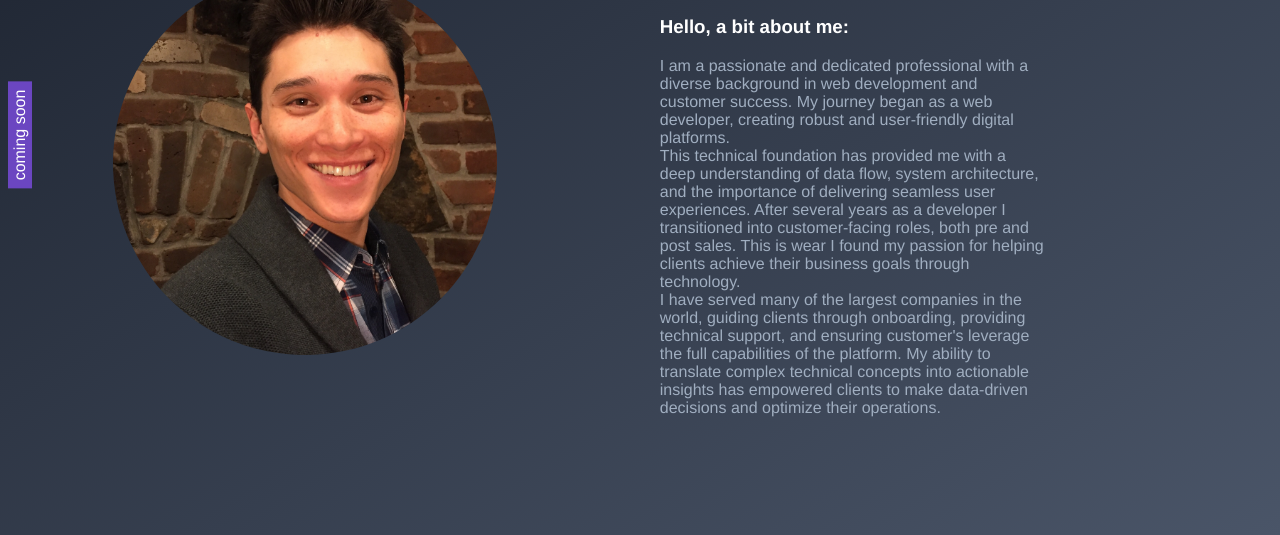
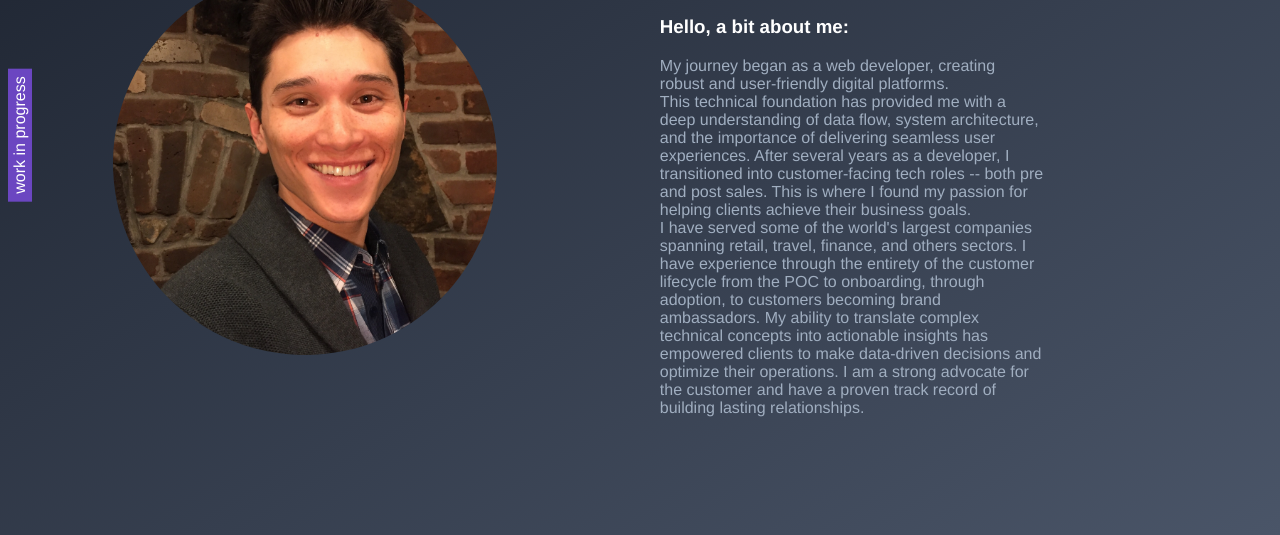
Before and after one commit to SirWilliamIII/simple-resume-site, a website: page public/index.html in a window 1280 px wide. Shown: the part 265-800 px from the top of the page. Drawn offline with Linux system fonts and the light colour scheme.

Commit message:
small changes

```diff
--- a/public/index.html
+++ b/public/index.html
@@ -18,7 +18,7 @@
     <script>
         // Initialize the agent on page load.
         const fpPromise =
-            import (`https://willcarpenter.site/SMEvOqmLj49Ger9V/svv3Gw1ARAsK3Vxb?apiKey=6TuYm9Q8YzpfbDVUTUY3`)
+            import(`https://willcarpenter.site/SMEvOqmLj49Ger9V/svv3Gw1ARAsK3Vxb?apiKey=6TuYm9Q8YzpfbDVUTUY3`)
                 .then(FingerprintJS => FingerprintJS.load({
                     endpoint: [
                         "https://willcarpenter.site/SMEvOqmLj49Ger9V/Z0ehogu56v3pJWyZ",
@@ -84,16 +84,25 @@
 
                 <h3>Hello, a bit about me:</h3>
                 <p>
-                    <span class="tab2">I </span>am a passionate and dedicated professional with a diverse background in web development and customer success. My journey began as a web developer, creating robust and user-friendly digital platforms.
-                    <br> <span class="tab2"></span>This technical foundation has provided me with a deep understanding of data flow, system architecture, and the importance of delivering seamless user experiences. After several years as a developer I
-                    transitioned into customer-facing roles, both pre and post sales. This is wear I found my passion for helping clients achieve their business goals through technology.
-                    <br><span class="tab2"></span>I have served many of the largest companies in the world, guiding clients through onboarding, providing technical support, and ensuring customer's leverage the full capabilities of the platform. My ability
-                    to translate complex technical concepts into actionable insights has empowered clients to make data-driven decisions and optimize their operations.
+                    <span class="tab2">My journey began as a web developer, creating robust and
+                        user-friendly digital platforms.
+                        <br> <span class="tab2"></span>This technical foundation has provided me with a deep
+                        understanding of data flow, system architecture, and the importance of delivering seamless user
+                        experiences. After several
+                        years as a developer, I transitioned into customer-facing tech roles -- both pre and post sales.
+                        This is where I found my passion for helping clients achieve their business goals.
+                        <br><span class="tab2"></span>I have served some of the world's largest companies spanning
+                        retail, travel, finance, and others sectors. I have experience through the entirety of the
+                        customer lifecycle from the POC to onboarding, through
+                        adoption, to customers becoming brand ambassadors. My ability to translate complex technical
+                        concepts into actionable insights has empowered clients to make data-driven decisions and
+                        optimize their operations. I am a strong advocate
+                        for the customer and have a proven track record of building lasting relationships.
                 </p>
                 <!-- <p>Rea / SVG animation / Animated HTML5 Ads / Web Animation / Three.JS
                 </p> -->
             </div>
-            <div class="tab">coming soon</div>
+            <div class="tab">work in progress</div>
         </main>
         <!-- <div class="corner-text bottom-right">wtc3</div> -->
     </div>
```
Lines whose indentation alone changed are shown as unchanged.
